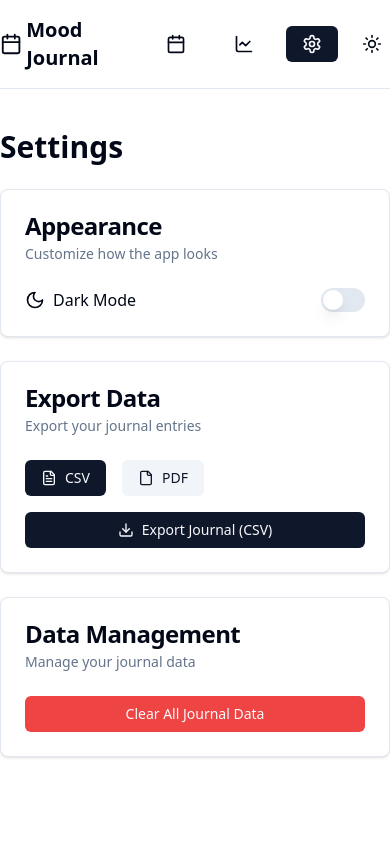
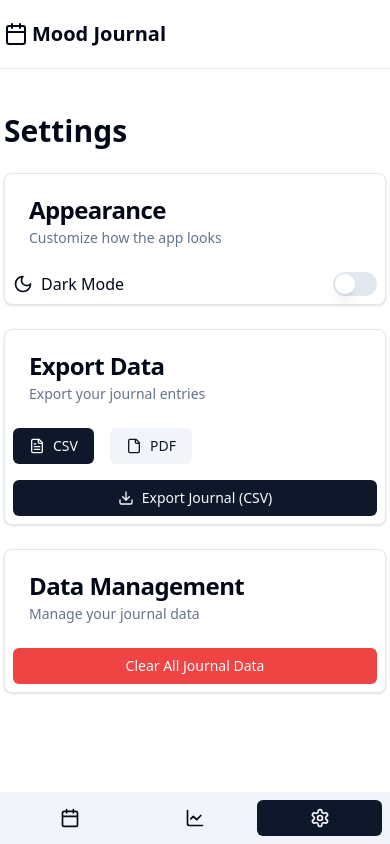
Before and after one commit to vickydarlinn/mood-journal, a React (Vite) app: page /settings in a window 390 px wide. Built offline with nearby package versions, Linux system fonts and the light colour scheme.

Commit message:
makeup:make mobile friendly ui

```diff
--- a/src/components/Header.jsx
+++ b/src/components/Header.jsx
@@ -8,6 +8,7 @@ import {
   Sun,
   Moon,
 } from "lucide-react";
+import { navItems } from "../config";
 
 const Header = () => {
   const location = useLocation();
@@ -18,37 +19,59 @@ const Header = () => {
   };
 
   const getNavItemClass = (path) => {
-    const baseClass =
+    const base =
       "flex items-center gap-2 px-4 py-2 rounded-md transition-colors";
-    const activeClass = "bg-primary text-primary-foreground";
-    const inactiveClass = "hover:bg-muted";
-
-    return `${baseClass} ${location.pathname === path ? activeClass : inactiveClass}`;
+    const active = "bg-primary text-primary-foreground";
+    const inactive = "hover:bg-muted";
+    return `${base} ${location.pathname === path ? active : inactive}`;
   };
 
   return (
     <div className="container mx-auto mb-6 flex items-center justify-between border-b py-4">
-      <div className="flex items-center gap-1 text-xl font-bold">
+      {/* Logo / Title */}
+      <div className="flex items-center gap-1 p-1 text-xl font-bold sm:p-0">
         <Calendar className="h-6 w-6" />
         <span>Mood Journal</span>
       </div>
 
-      <div className="flex gap-4">
-        <Link to="/" className={getNavItemClass("/")}>
-          <Calendar className="h-5 w-5" />
-          <span className="hidden md:inline">Journal</span>
-        </Link>
-        <Link to="/statistics" className={getNavItemClass("/statistics")}>
-          <ChartLine className="h-5 w-5" />
-          <span className="hidden md:inline">Statistics</span>
-        </Link>
-        <Link to="/settings" className={getNavItemClass("/settings")}>
-          <SettingsIcon className="h-5 w-5" />
-          <span className="hidden md:inline">Settings</span>
-        </Link>
+      {/* ─── Desktop nav (sm and up) ──────────────────────────── */}
+      <div className="hidden items-center gap-4 sm:flex">
+        {navItems.map((item) => (
+          <Link key={item.to} to={item.to} className={getNavItemClass(item.to)}>
+            <item.icon className="h-5 w-5" />
+            <span className="hidden md:inline">{item.label}</span>
+          </Link>
+        ))}
         <button
           onClick={toggleTheme}
           className="hover:bg-muted rounded-md p-2 transition-colors"
+          aria-label="Toggle theme"
+        >
+          {theme === "light" ? (
+            <Moon className="h-5 w-5" />
+          ) : (
+            <Sun className="h-5 w-5" />
+          )}
+        </button>
+      </div>
+
+      {/* ─── Mobile nav (below sm) ───────────────────────────── */}
+      <div className="bg-accent fixed bottom-0 left-0 z-20 flex w-full p-2 sm:hidden">
+        {navItems.map((item) => (
+          <Link
+            key={item.to}
+            to={item.to}
+            className={`flex flex-1 flex-col items-center justify-center ${getNavItemClass(
+              item.to,
+            )}`}
+          >
+            <item.icon className="h-5 w-5" />
+            {/* you can drop labels here or keep only icons */}
+          </Link>
+        ))}
+        <button
+          onClick={toggleTheme}
+          className="hover:bg-muted hidden flex-1 items-center justify-center rounded-md p-2 transition-colors sm:flex"
           aria-label="Toggle theme"
         >
           {theme === "light" ? (
--- a/src/components/common/Card.jsx
+++ b/src/components/common/Card.jsx
@@ -31,7 +31,7 @@ export const CardDescription = ({ className = "", children, ...props }) => (
 );
 
 export const CardContent = ({ className = "", children, ...props }) => (
-  <div className={`p-6 pt-0 ${className}`} {...props}>
+  <div className={`p-2 pt-0 sm:p-6 ${className}`} {...props}>
     {children}
   </div>
 );
--- a/src/config/index.js
+++ b/src/config/index.js
@@ -1,6 +1,7 @@
-import { Calendar, Home } from "lucide-react";
+import { Calendar, ChartLine, Home, SettingsIcon } from "lucide-react";
 
 export const navItems = [
-  { to: "/", label: "Home", icon: Home },
-  { to: "/calendar", label: "Calendar", icon: Calendar },
+  { to: "/", label: "Journal", icon: Calendar },
+  { to: "/statistics", label: "Statistics", icon: ChartLine },
+  { to: "/settings", label: "Settings", icon: SettingsIcon },
 ];
--- a/src/layouts/MainLayout.jsx
+++ b/src/layouts/MainLayout.jsx
@@ -5,7 +5,7 @@ const Layout = () => {
   return (
     <div className="bg-background text-foreground min-h-screen">
       <Header />
-      <main className="container mx-auto py-4">
+      <main className="container mx-auto mb-10 py-4 sm:mb-0">
         <Outlet />
       </main>
     </div>
--- a/src/pages/home/Home.jsx
+++ b/src/pages/home/Home.jsx
@@ -51,15 +51,17 @@ const Home = () => {
 
   return (
     <div
-      className={`rounded-lg p-4 transition-colors duration-500 ${
+      className={`m-1 rounded-lg transition-colors duration-500 sm:p-4 ${
         selectedMood
           ? `bg-mood-${selectedMood} bg-opacity-20 dark:bg-opacity-10`
           : "bg-gray-50 dark:bg-gray-900"
       })}`}
     >
       <div className="mx-auto max-w-4xl">
-        <Card className="mb-6 flex flex-col items-start justify-between md:flex-row md:items-center">
-          <CardContent className="text-3xl font-bold">Today's Mood</CardContent>
+        <Card className="mb-6 flex flex-col items-start justify-between border-none !shadow-none md:flex-row md:items-center">
+          <CardContent className="!p-0 text-3xl font-bold">
+            Today's Mood
+          </CardContent>
           <Link
             to="/statistics"
             className="text-muted-foreground hover:text-foreground mt-2 flex items-center gap-2 text-sm transition-colors md:mt-0"
--- a/src/pages/settings/Settings.jsx
+++ b/src/pages/settings/Settings.jsx
@@ -132,7 +132,7 @@ const Settings = () => {
   };
 
   return (
-    <div className="space-y-6">
+    <div className="m-1 space-y-6">
       <h1 className="text-3xl font-bold">Settings</h1>
 
       <div className="grid gap-6">
--- a/src/pages/statistics/Statistics.jsx
+++ b/src/pages/statistics/Statistics.jsx
@@ -72,7 +72,7 @@ const Statistics = () => {
     Object.entries(moodCounts).sort((a, b) => b[1] - a[1])[0]?.[0] || "None";
 
   return (
-    <div className="space-y-6">
+    <div className="m-1 space-y-6">
       <div className="flex flex-col gap-4 md:flex-row md:items-center md:justify-between">
         <h1 className="text-3xl font-bold">Mood Statistics</h1>
         <select
```
Also changed, not shown: src/components/CalenderView.jsx (deleted), src/lib/weatherApi.js.
